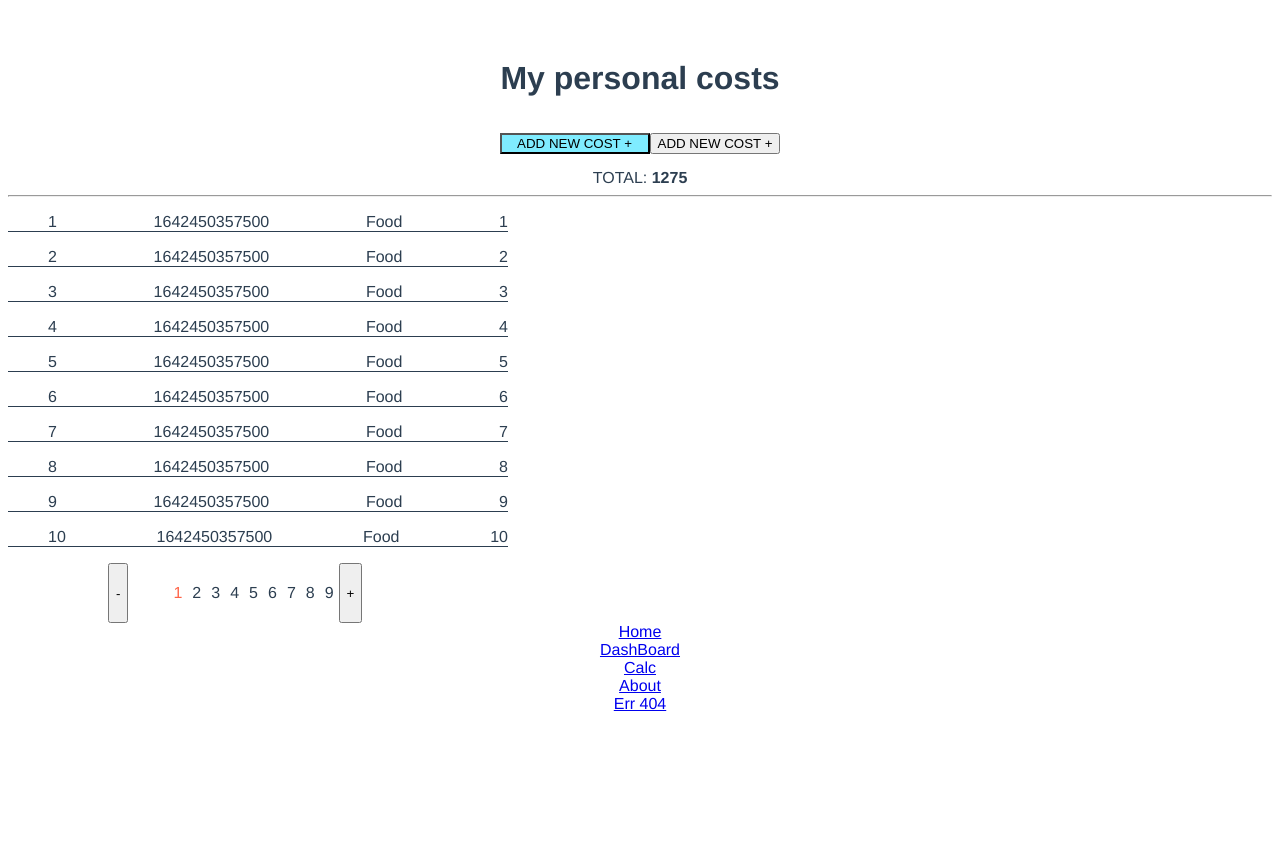
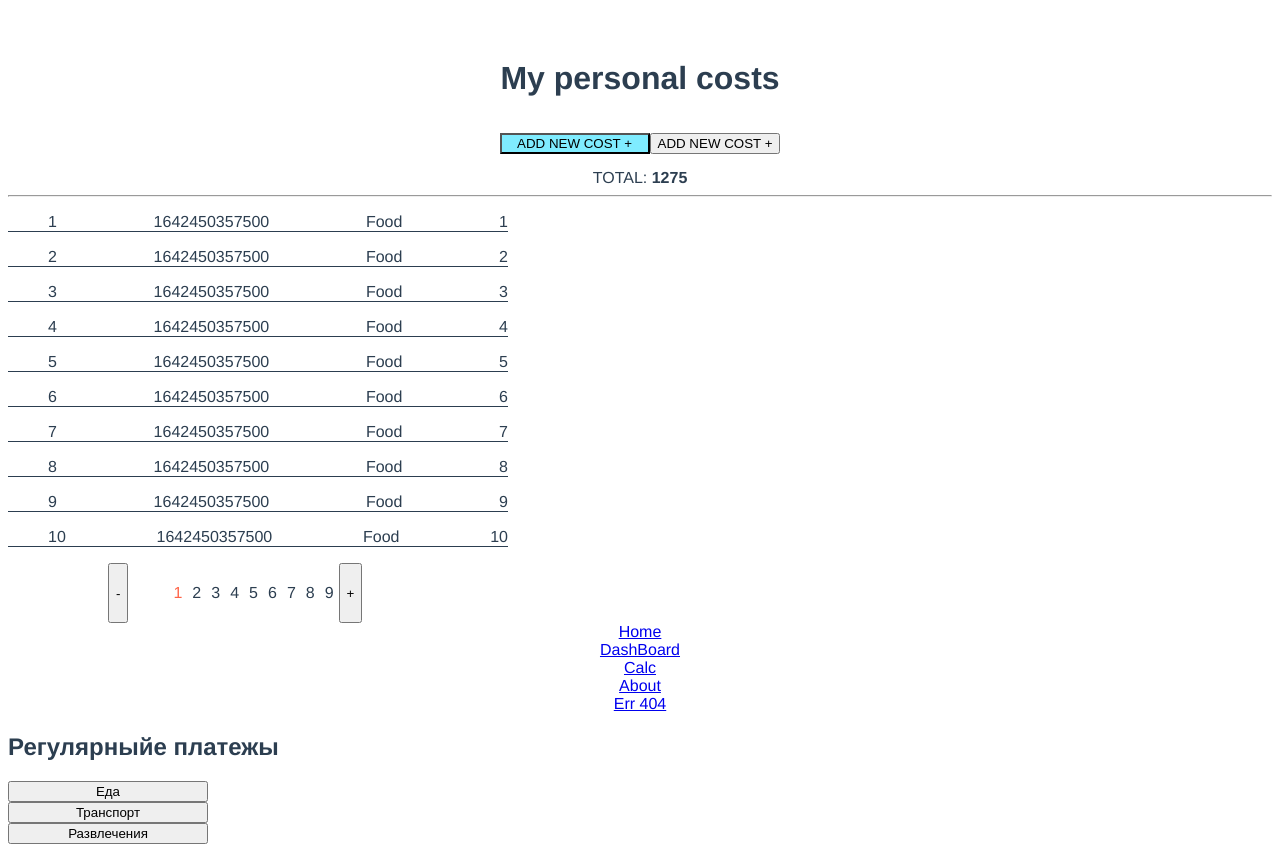
Before and after one commit to AntonR31337/calc, a Vue app in the folder fp/: page /dashboard in a window 1280 px wide. Before the commit the page ends 800 px from the top, so only its background shows below. Built offline with nearby package versions, Linux system fonts and the light colour scheme.

Commit message:
adeed payments links

```diff
--- a/fp/src/components/DashBoard.vue
+++ b/fp/src/components/DashBoard.vue
@@ -12,6 +12,19 @@
       <PaymentsDisplay class="paymentsList" :items="currentElements" />
       <!-- <Pagination :length="paymentsList.length" :cur="curPage" :n="n" @paginate="onChangePage"/> -->
       <Pagination :length="paymentsList.length" :cur="curPage" :n="n" @paginate="onChangePage"/>
+
+      <!-- <div class="regularPayments">
+        <h2>Регулярныйе платежы</h2>
+        <router-link to="/add/payment/Food?value=200">
+          <button class="regularPayments-btn">Еда</button>
+        </router-link>
+        <router-link to="/add/payment/Transport?value=50">
+          <button class="regularPayments-btn">Транспорт</button>
+        </router-link>
+        <router-link to="/add/payment/Entertainment?value=2000">
+          <button class="regularPayments-btn">Развлечения</button>
+        </router-link>
+      </div> -->
     </main>
   </div>
 </template>
@@ -108,5 +121,12 @@ export default {
 .hidden{
   display: none;
 }
-
+.regularPayments{
+  display: flex;
+  flex-direction: column;
+  align-items: flex-start;
+}
+.regularPayments-btn{
+  width: 200px;
+}
 </style>
--- a/fp/src/router/index.js
+++ b/fp/src/router/index.js
@@ -4,6 +4,7 @@ import DashBoard from '../components/DashBoard.vue'
 import page404 from '../components/404.vue'
 import calc from '../components/HelloWorld.vue'
 import App from '../views/App.vue'
+import AddPaymentForm from '../components/AddPaymentForm.vue'
 
 Vue.use(VueRouter)
 
@@ -27,6 +28,11 @@ const routes = [
     path: '/dashboard/:page/:category',
     name: 'DashBoard',
     component: DashBoard
+  },
+  {
+    path: '/:action/:section/:category',
+    name: 'AddPaymentForm',
+    component: AddPaymentForm
   },
   {
     path: '/about',
--- a/fp/src/views/App.vue
+++ b/fp/src/views/App.vue
@@ -10,9 +10,20 @@
     <router-link to="/calc">Calc</router-link><br>
     <router-link to="/about">About</router-link><br>
     <router-link to="/404">Err 404</router-link><br>
+
+      <div class="regularPayments">
+        <h2>Регулярныйе платежы</h2>
+        <router-link to="/add/payment/Food?value=200">
+          <button class="regularPayments-btn">Еда</button>
+        </router-link>
+        <router-link to="/add/payment/Transport?value=50">
+          <button class="regularPayments-btn">Транспорт</button>
+        </router-link>
+        <router-link to="/add/payment/Entertainment?value=2000">
+          <button class="regularPayments-btn">Развлечения</button>
+        </router-link>
+      </div>
   </div>
-
-
 
 </template>
 
```
